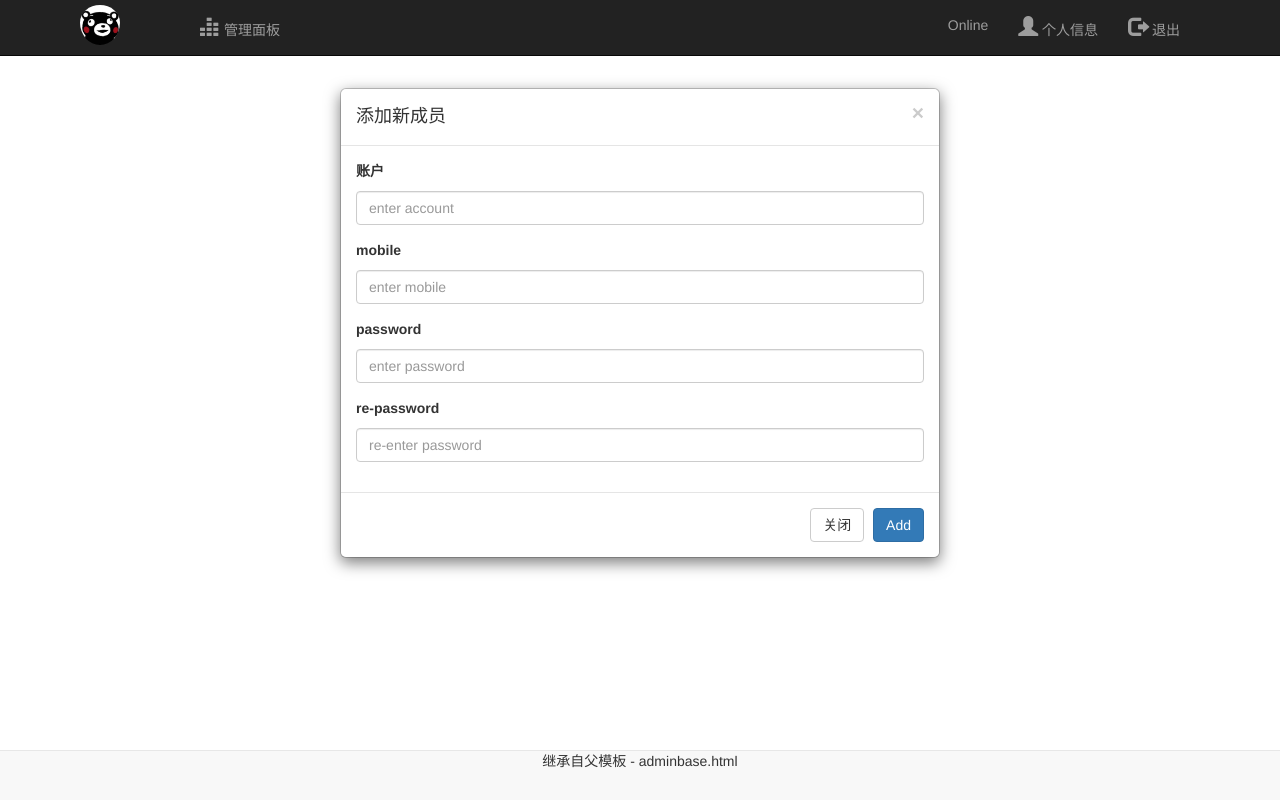
After one commit to jagerjtan/Tans_demo, a Flask app: page /admin/register in a window 1280 px wide. The commit adds this page. Run offline with Flask 2, Linux system fonts and the light colour scheme; the visitor is signed in with stand-in values (Sample User, id 1); some libraries are stand-ins or nearby versions.

Commit message:
admin端：添加了注册页面和表单；添加了适配移动端的底部导航栏。

```diff
--- a/app/admin/forms.py
+++ b/app/admin/forms.py
@@ -69,7 +69,8 @@ class PwdForm(FlaskForm):
     re_pwd = PasswordField(
         label="确认密码",
         validators=[
-            DataRequired("请确认新密码")
+            DataRequired("请确认新密码"),
+            EqualTo("new_pwd","两次密码输入不一致！")
         ],
         description="确认密码",
         render_kw={
@@ -93,3 +94,56 @@ class PwdForm(FlaskForm):
         ).first()
         if not admin.check_pwd(pwd):
             raise ValidationError("旧密码错误")
+
+class RegisterForm(FlaskForm):
+    account = StringField(
+        label="账户",
+        validators=[
+            DataRequired("please enter account")
+        ],
+        description="account",
+        render_kw={
+            "class":"form-control",
+            "placeholder":"enter account"
+        }
+    )
+    mobile = StringField(
+        label="mobile",
+        validators=[
+            DataRequired("please enter mobile number")
+        ],
+        description="mobile",
+        render_kw={
+            "class": "form-control",
+            "placeholder": "enter mobile"
+        }
+    )
+    pwd = PasswordField(
+        label="password",
+        validators=[
+            DataRequired("please enter password")
+        ],
+        description="password",
+        render_kw={
+            "class": "form-control",
+            "placeholder": "enter password"
+        }
+    )
+    repwd = PasswordField(
+        label="re-password",
+        validators=[
+            DataRequired("please re-enter password"),
+            EqualTo('pwd',message="both password is not the same.")
+        ],
+        description="passowrd",
+        render_kw={
+            "class": "form-control",
+            "placeholder": "re-enter password"
+        }
+    )
+    submit = SubmitField(
+        "Add",
+        render_kw={
+            "class":"btn btn-primary"
+        }
+    )
--- a/app/admin/views.py
+++ b/app/admin/views.py
@@ -1,9 +1,9 @@
 # coding: utf8
 from functools import wraps
 from . import admin
-from app import db,app
+from app import db, app
 from flask import render_template, url_for, redirect, flash, request, session
-from app.admin.forms import LoginForm,PwdForm
+from app.admin.forms import LoginForm, PwdForm, RegisterForm
 from app.models import Admin, Adminlog
 
 
@@ -68,8 +68,15 @@ def pwd():
     return render_template("admin/pwd.html")
 
 
-@admin.route("/account/", methods=['GET','POST'])
+@admin.route("/account/", methods=['GET', 'POST'])
 @admin_login_req
 def account():
-    form1=PwdForm()
-    return render_template("admin/account.html",form1=form1)
+    form1 = PwdForm()
+    return render_template("admin/account.html", form1=form1)
+
+
+@admin.route("/register", methods=['GET', 'POST'])
+@admin_login_req
+def register():
+    form = RegisterForm()
+    return render_template("admin/register.html", form=form)
--- a/app/templates/admin/index.html
+++ b/app/templates/admin/index.html
@@ -4,6 +4,7 @@
 {% block css %}{% endblock %}
 
 {% block main %}
+    <section>
         <div align="center">
             {% for msg in get_flashed_messages(category_filter=["ok"]) %}
                 {% if msg != 'online' %}
@@ -22,11 +23,14 @@
                 </div>
             {% endfor %}
         </div>
+    </section>
+    <section>
         <div align="center"><h4><a href="#" style="color: orangered;">后台主页</a></h4></div>
         <div align="center"><h4><a href="#">服务器状态</a></h4></div>
         <div align="center"><h4><a href="#">查看Tan信息</a></h4></div>
         <div align="center"><h4><a href="#">成员列表</a></h4></div>
         <div align="center"><h4><a href="#">查看成员信息</a></h4></div>
-    <div align="center"><h4><a href="#">添加成员</a></h4></div>
+        <div align="center"><h4><a href="{{ url_for('admin.register') }}">添加成员</a></h4></div>
+    </section>
 {% endblock %}
 {% block script %}{% endblock %}
--- /dev/null
+++ b/app/templates/admin/register.html
@@ -0,0 +1,88 @@
+{% extends "ui/adminbase.html" %}
+{% block title %} 添加成员 {% endblock %}
+
+{% block css %}
+    <style>
+        .nav {
+            padding: 0px;
+            margin: 0px;
+        }
+        .navbar-nav{
+            padding: 0px 15px;
+        }
+        .glyphicon{
+            font-size: 20px;
+        }
+    </style>
+{% endblock %}
+
+{% block main %}
+    <section>
+        <div class="modal-dialog">
+            <div class="modal-content">
+                <div class="modal-header">
+                    <button data-dismiss="modal" class="close" type="button"><span aria-hidden="true">×</span><span
+                            class="sr-only">Close</span></button>
+                    <h4 class="modal-title">添加新成员</h4>
+                </div>
+                <div class="modal-body">
+                    <form class="form-group" method="post">
+                        <div class="form-group has-feedback">
+                            <label for="input_oldpwd">{{ form.account.label }}</label>
+                            {{ form.account }}
+                            {% for err in form.account.errors %}
+                                <div class="col-md-12">
+                                    <p style="color: red">{{ err }}</p>
+                                </div>
+                            {% endfor %}
+                        </div>
+                        <div class="form-group has-feedback">
+                            <label for="input_pwd">{{ form.mobile.label }}</label>
+                            {{ form.mobile }}
+                            {% for err in form.mobile.errors %}
+                                <div class="col-md-12">
+                                    <p style="color: red">{{ err }}</p>
+                                </div>
+                            {% endfor %}
+                        </div>
+                        <div class="form-group has-feedback">
+                            <label for="input_pwd">{{ form.pwd.label }}</label>
+                            {{ form.pwd }}
+                            {% for err in form.pwd.errors %}
+                                <div class="col-md-12">
+                                    <p style="color: red">{{ err }}</p>
+                                </div>
+                            {% endfor %}
+                        </div>
+                        <div class="form-group has-feedback">
+                            <label for="input_repwd">{{ form.repwd.label }}</label>
+                            {{ form.repwd }}
+                            {% for err in form.repwd.errors %}
+                                <div class="col-md-12">
+                                    <p style="color: red">{{ err }}</p>
+                                </div>
+                            {% endfor %}
+                        </div>
+                    </form>
+                </div>
+                <div class="modal-footer">
+                    <button data-dismiss="modal" class="btn btn-default" type="button">关闭</button>
+                    {{ form.crsf_token }}
+                    {{ form.submit }}
+                </div>
+            </div><!-- /.modal-content -->
+        </div><!-- /.modal-dialog -->
+    </section>
+
+
+
+
+
+
+
+
+
+
+{% endblock %}
+
+{% block script %}{% endblock %}
--- a/app/templates/ui/adminbase.html
+++ b/app/templates/ui/adminbase.html
@@ -8,16 +8,32 @@
     <link rel="stylesheet" href="{{ url_for('static',filename='css/bootstrap.min.css') }}">
     <script src="{{ url_for('static',filename='js/bootstrap.min.js') }}"></script>
     <style>
-        body{
+        body {
             background-color: #fff;
             padding-top: 58px;
             padding-bottom: 70px;
         }
+
         .nav-logo {
             margin-left: 10%;
             padding: 5px 0px 0px 0px;
             height: 90%;
             border-radius: 90%;
+        }
+
+    </style>
+    <style>
+        .nav {
+            padding: 0px;
+            margin: 0px;
+        }
+
+        .navbar-nav {
+            padding: 0px 15px;
+        }
+
+        .btm-icon {
+            font-size: 20px;
         }
     </style>
     {% block css %}{% endblock %}
@@ -32,7 +48,8 @@
     <div class="container">
         <!--小屏幕导航按钮和logo-->
         <div class="navbar-header">
-            <button class="navbar-toggle" data-toggle="collapse" data-target=".navbar-collapse">
+            <button type="button" class="navbar-toggle collapsed" data-toggle="collapse"
+                    data-target="#navbar-top" aria-expanded="false" aria-controls="navbar">
                 <span class="icon-bar"></span>
                 <span class="icon-bar"></span>
                 <span class="icon-bar"></span>
@@ -45,7 +62,7 @@
         </div>
         <!--小屏幕导航按钮和logo-->
         <!--导航-->
-        <div class="navbar-collapse collapse">
+        <div id="navbar-top" class="collapse navbar-collapse">
             {#            <form class="navbar-form navbar-left" role="search" style="margin-top:18px;">#}
             {#                <div class="form-group input-group">#}
             {#                    <input type="text" class="form-control" placeholder="请输入电影名！">#}
@@ -55,17 +72,17 @@
             {#                </div>#}
             {#            </form>#}
             <ul class="nav navbar-nav navbar-left">
-                <li>
+                <li class="hidden-xs hidden-sm">
                     <a class="curlink" href="{{ url_for('admin.index') }}"><span
                             class="glyphicon glyphicon-equalizer"></span>&nbsp;管理面板</a>
                 </li>
             </ul>
             <ul class="nav navbar-nav navbar-right">
                 {% if "online" in get_flashed_messages(category_filter=["ok"]) %}
-                    <li>
+                    <li class="hidden-xs hidden-sm">
                         <a class="curlink" href="#">Online</a>
                     </li>
-                    <li>
+                    <li class="hidden-xs hidden-sm">
                         <a class="curlink" href="{{ url_for('admin.account') }}"><span
                                 class="glyphicon glyphicon-user"></span>&nbsp;个人信息</a>
                     </li>
@@ -91,10 +108,35 @@
     </div>
 </nav>
 {% block main %}{% endblock %}
-<nav class="navbar navbar-default navbar-fixed-bottom">
-<div style="text-align:center">
-    继承自父模板 - adminbase.html
-</div>
+<nav class="navbar-fixed-bottom navbar-inverse hidden-lg hidden-md ">
+    <div class="container" align="center" style="padding:0px;">
+        <div class="col-xs-4">
+            <ul class="nav navbar-nav">
+                <li>
+                    <a class="curlink" href="{{ url_for('admin.index') }}"><span class="glyphicon glyphicon-equalizer btm-icon"></span></a>
+                </li>
+            </ul>
+        </div>
+        <div class="col-xs-4">
+            <ul class="nav navbar-nav">
+                <li>
+                    <a class="curlink" href="#"><span class="glyphicon glyphicon-align-justify btm-icon"></span></a>
+                </li>
+            </ul>
+        </div>
+        <div class="col-xs-4">
+            <ul class="nav navbar-nav">
+                <li>
+                    <a class="curlink" href="{{ url_for('admin.account') }}"><span class="glyphicon glyphicon-user btm-icon"></span></a>
+                </li>
+            </ul>
+        </div>
+    </div>
+</nav>
+<nav class="navbar navbar-default navbar-fixed-bottom hidden-xs hidden-sm">
+    <div style="text-align:center">
+        继承自父模板 - adminbase.html
+    </div>
 </nav>
 </body>
 {% block script %}{% endblock %}
```
Also changed, not shown: app/templates/admin/memberlist.html (added, +7 -0 lines). Lines whose indentation alone changed are shown as unchanged.
